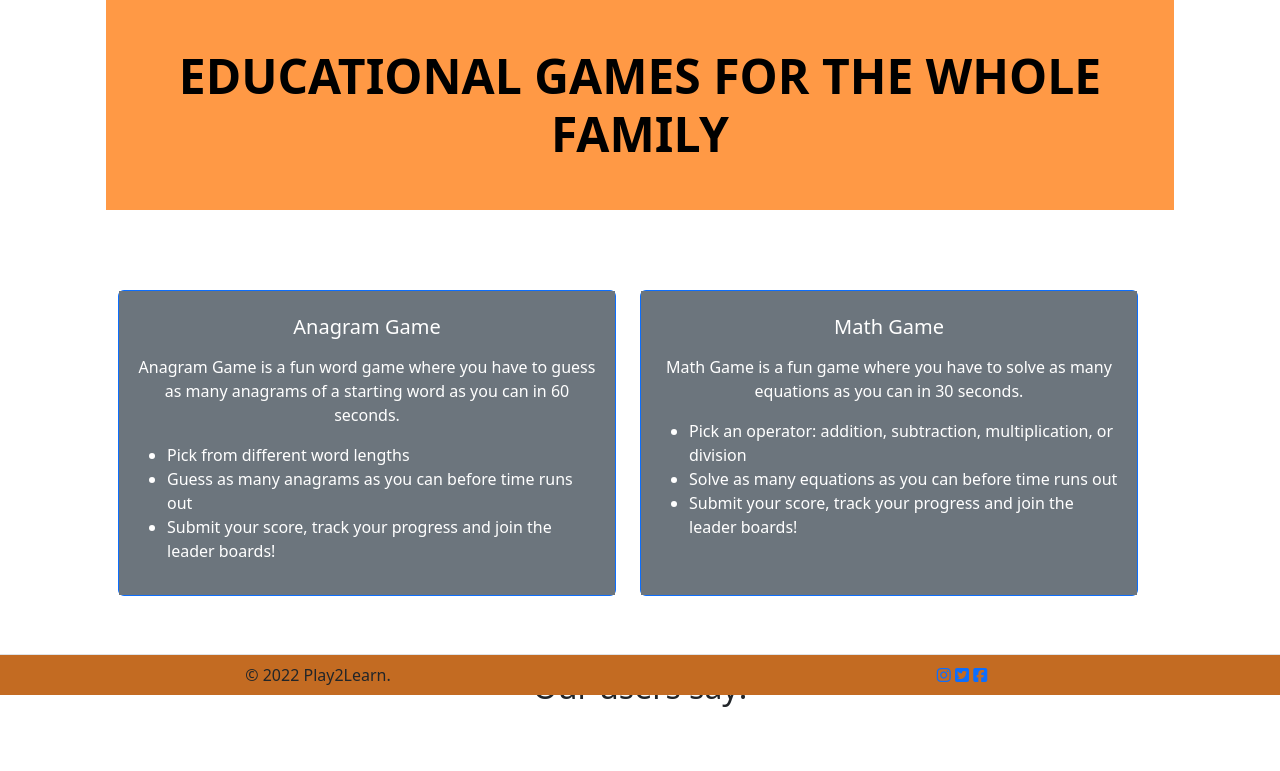
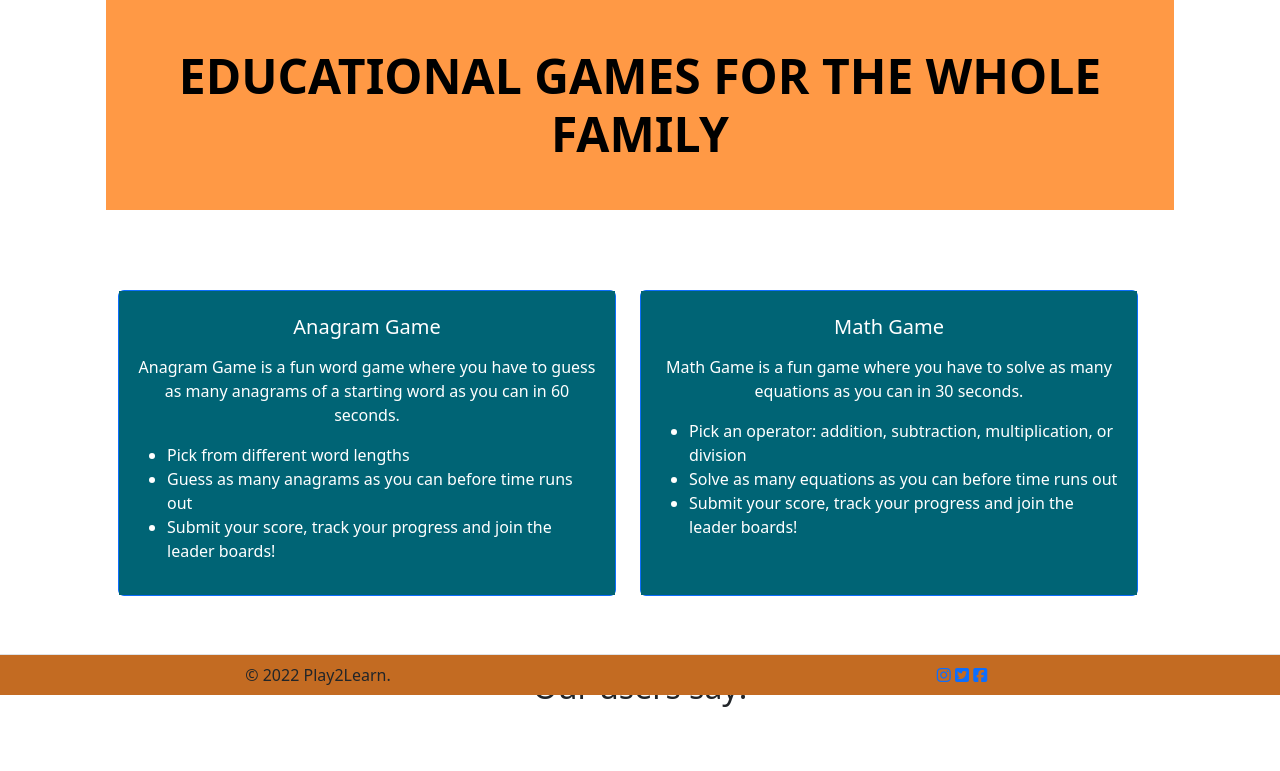
Before and after one commit to Ubuntufoo/BrainTeasersSite, a Django app: page / in a window 1280 px wide. Shown: the part 105-876 px from the top of the page. Run offline with Django 4.2, Linux system fonts and the light colour scheme; some libraries are stand-ins or nearby versions.

Commit message:
color tweaks

```diff
--- a/templates/home.html
+++ b/templates/home.html
@@ -17,7 +17,8 @@
     <div class="row justify-content-center">
       <div class="col-md-6 d-flex justify-content-center mb-4">
         <div class="card border border-primary rounded-lg  h-100">
-          <div class="card-body d-flex flex-column justify-content-between bg-secondary text-white">
+          <div class="card-body d-flex flex-column justify-content-between"
+            style="background-color:  #006475; color: #ffffff">
             <h5 class="card-title py-2 text-center">Anagram Game</h5>
             <p class="card-text text-center">
               Anagram Game is a fun word game where you have to guess as many anagrams of a starting word as you can in
@@ -33,7 +34,8 @@
       </div>
       <div class="col-md-6 d-flex justify-content-center mb-4">
         <div class="card border border-primary rounded-lg  h-100">
-          <div class="card-body d-flex flex-column justify-content-between bg-secondary text-white">
+          <div class="card-body d-flex flex-column justify-content-between"
+            style="background-color:  #006475; color: #ffffff">
             <h5 class="card-title py-2 text-center">Math Game</h5>
             <p class="card-text text-center">
               Math Game is a fun game where you have to solve as many equations as you can in 30 seconds.
@@ -58,11 +60,11 @@
           {% else %}
           <div class="carousel-item text-center">
             {% endif %}
-            <div class="card bg-info">
+            <div class="card" style="background-color: #006475; color: #ffffff">
               <div class="card-body">
                 <h3 class="card-title font-weight-bold">{{ review.user.first_name }}</h3>
                 <p class="card-text">{{ review.comment }}</p>
-                <p class="card-text"><small class="text-muted">Rating: {{ review.rating }}</small></p>
+                <p class="card-text"><small>Rating: {{ review.rating }}</small></p>
               </div>
             </div>
           </div>
```
